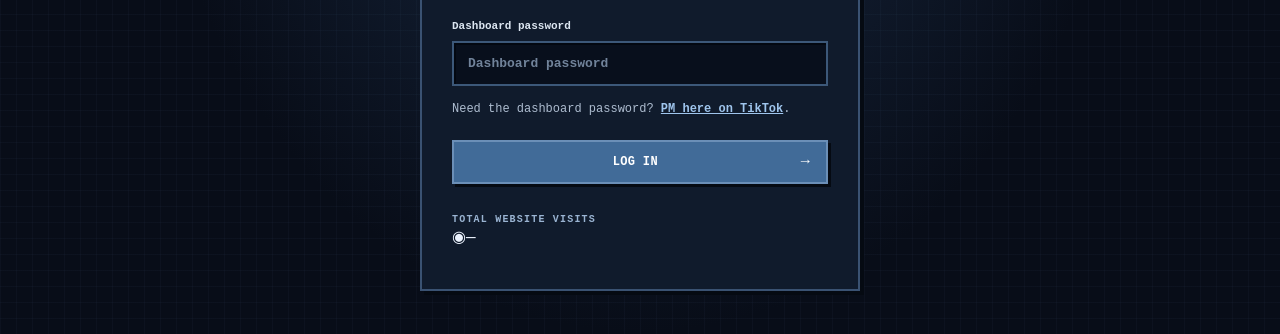
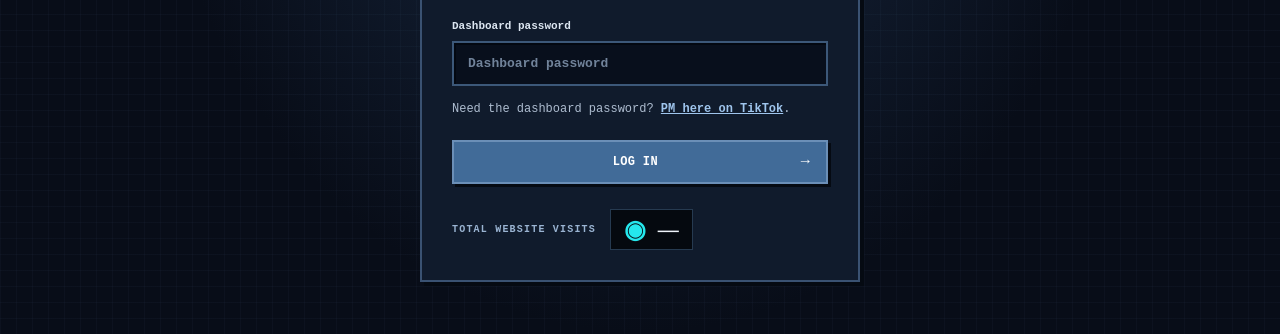
Before and after one commit to Johnperez12345/RBLX-Publisher, a website: page public/index.html in a window 1280 px wide. Shown: the part 290-624 px from the top of the page. Drawn offline with Linux system fonts and the light colour scheme; no server answers.

Commit message:
Style visitor counter eye icon and number

```diff
--- a/public/style.css
+++ b/public/style.css
@@ -323,3 +323,9 @@ footer{border-top:2px solid #263b57;font-family:"Courier New",monospace}
 .ezConsole .warning{border-radius:0;font:10px/1.6 "Courier New",monospace}
 .ezConsole .guideLink{font:700 10px "Courier New",monospace}
 @media(max-width:520px){.ezConsole{padding:11px}.ezTabs{grid-template-columns:1fr 1fr .7fr}.ezTab{font-size:8px;min-height:40px}.ezTwoCol{grid-template-columns:1fr;gap:0}.ezTiny{float:none;display:block;margin-top:5px}.ezActions{grid-template-columns:1fr 1fr}}
+
+/* Visitor counter: eye icon + clean numeric value */
+.visitCounter{display:flex;align-items:center;gap:14px;flex-wrap:wrap}
+.visitCountValue{display:inline-flex;align-items:center;gap:12px;min-height:42px;padding:7px 13px;background:#05090f;border:1px solid #263a50;color:#f0f5fb;font:700 21px/1.2 Georgia,serif;letter-spacing:0}
+.visitEye{color:#25e8ed;font:700 25px/1 Arial,sans-serif}
+#visitNumber{font-variant-numeric:tabular-nums}
```
